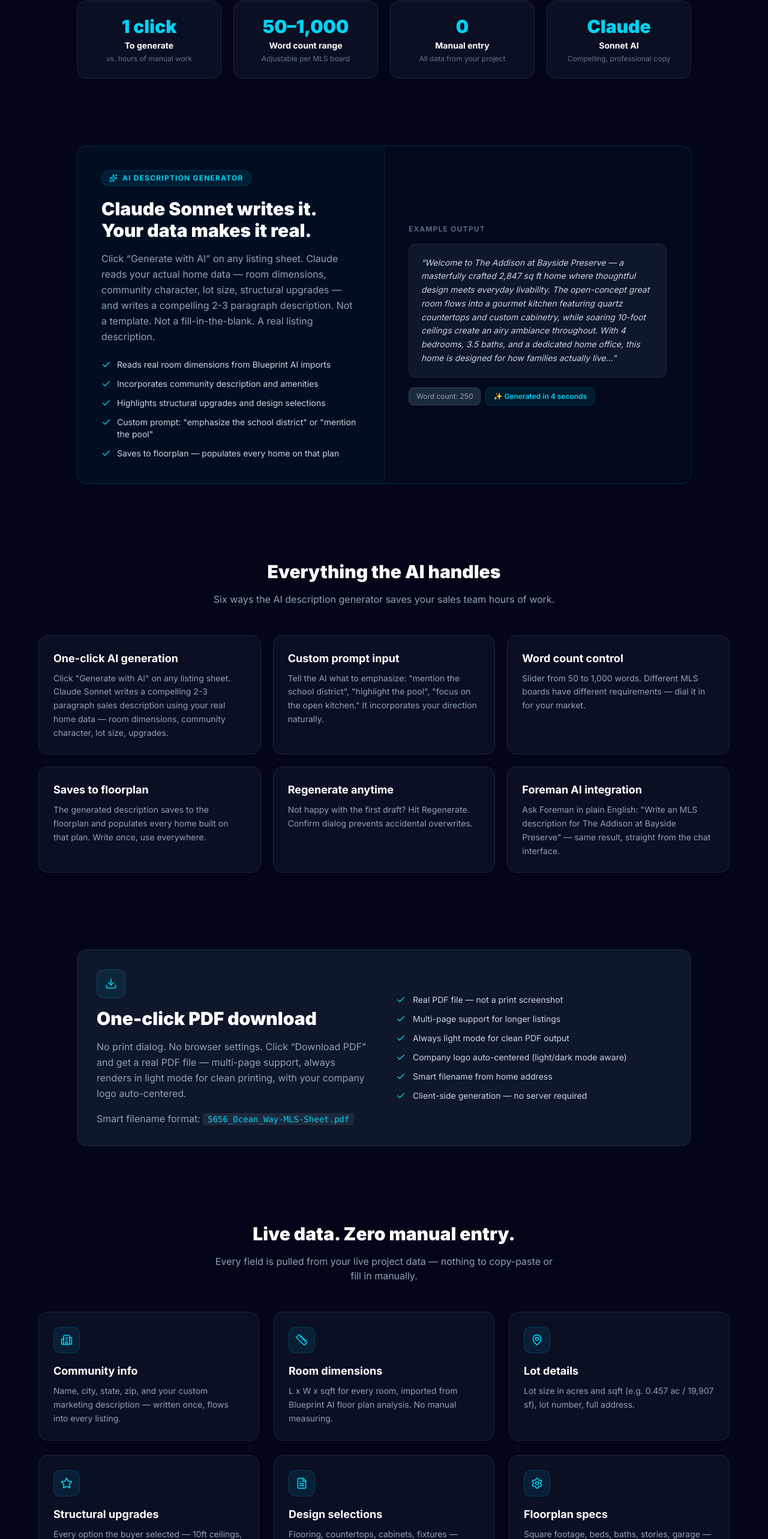
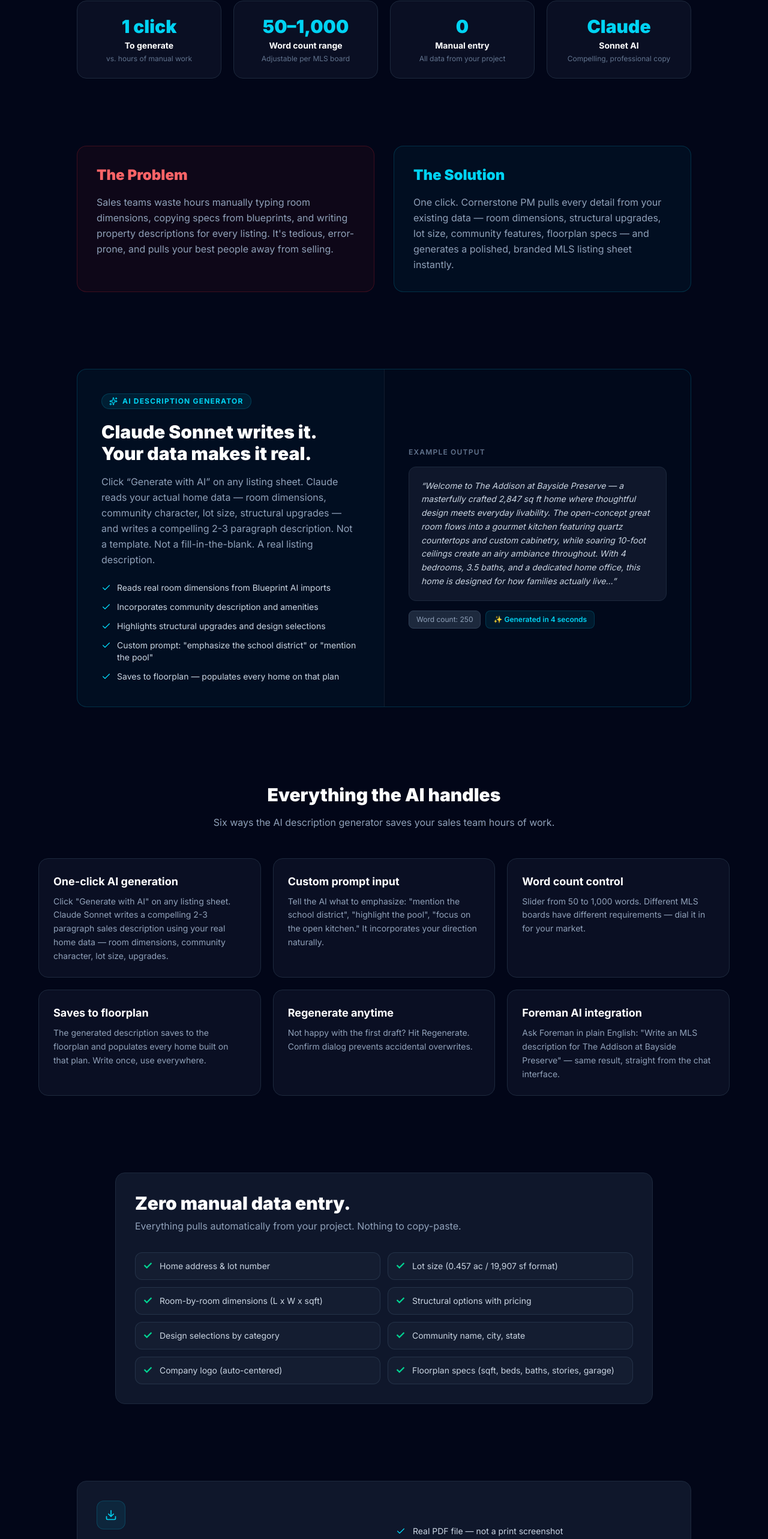
Before and after one commit to Scootermcgavin121/cornerstone-marketing-v2, a Next.js app: page /listing-sheet in a window 1280 px wide. Shown: the part 777-3343 px from the top of the page at 60% size. Built offline with nearby package versions, Linux system fonts and the light colour scheme; grey boxes are pictures that could not be loaded.

Commit message:
feat: listing-sheet — Problem/Solution section, zero-manual-entry checklist grid

```diff
--- a/src/app/listing-sheet/page.tsx
+++ b/src/app/listing-sheet/page.tsx
@@ -78,6 +78,24 @@ export default function ListingSheetPage() {
         </div>
       </section>
 
+      {/* Problem / Solution */}
+      <section className="py-16 px-4">
+        <div className="max-w-5xl mx-auto grid grid-cols-1 lg:grid-cols-2 gap-8">
+          <div className="p-8 rounded-2xl bg-red-500/5 border border-red-500/20">
+            <h2 className="text-2xl font-black text-red-400 mb-4">The Problem</h2>
+            <p className="text-slate-400 leading-relaxed">
+              Sales teams waste hours manually typing room dimensions, copying specs from blueprints, and writing property descriptions for every listing. It&apos;s tedious, error-prone, and pulls your best people away from selling.
+            </p>
+          </div>
+          <div className="p-8 rounded-2xl bg-cyan-500/5 border border-cyan-500/20">
+            <h2 className="text-2xl font-black text-cyan-400 mb-4">The Solution</h2>
+            <p className="text-slate-400 leading-relaxed">
+              One click. Cornerstone PM pulls every detail from your existing data &mdash; room dimensions, structural upgrades, lot size, community features, floorplan specs &mdash; and generates a polished, branded MLS listing sheet instantly.
+            </p>
+          </div>
+        </div>
+      </section>
+
       {/* AI Description Feature — hero callout */}
       <section className="py-16 px-4">
         <div className="max-w-5xl mx-auto">
@@ -138,6 +156,33 @@ export default function ListingSheetPage() {
                 <p className="text-slate-400 text-sm leading-relaxed">{f.desc}</p>
               </div>
             ))}
+          </div>
+        </div>
+      </section>
+
+      {/* Zero manual entry checklist */}
+      <section className="py-16 px-4">
+        <div className="max-w-4xl mx-auto">
+          <div className="rounded-2xl bg-slate-900 border border-slate-800 p-8">
+            <h2 className="text-3xl font-black text-white mb-2">Zero manual data entry.</h2>
+            <p className="text-slate-400 mb-8">Everything pulls automatically from your project. Nothing to copy-paste.</p>
+            <div className="grid grid-cols-1 sm:grid-cols-2 gap-3">
+              {[
+                "Home address & lot number",
+                "Lot size (0.457 ac / 19,907 sf format)",
+                "Room-by-room dimensions (L x W x sqft)",
+                "Structural options with pricing",
+                "Design selections by category",
+                "Community name, city, state",
+                "Company logo (auto-centered)",
+                "Floorplan specs (sqft, beds, baths, stories, garage)",
+              ].map((item) => (
+                <div key={item} className="flex items-center gap-3 p-3 rounded-xl bg-slate-800/40 border border-slate-700/60">
+                  <span className="text-emerald-400 font-black text-lg leading-none flex-shrink-0">&#10003;</span>
+                  <span className="text-slate-300 text-sm">{item}</span>
+                </div>
+              ))}
+            </div>
           </div>
         </div>
       </section>
```
